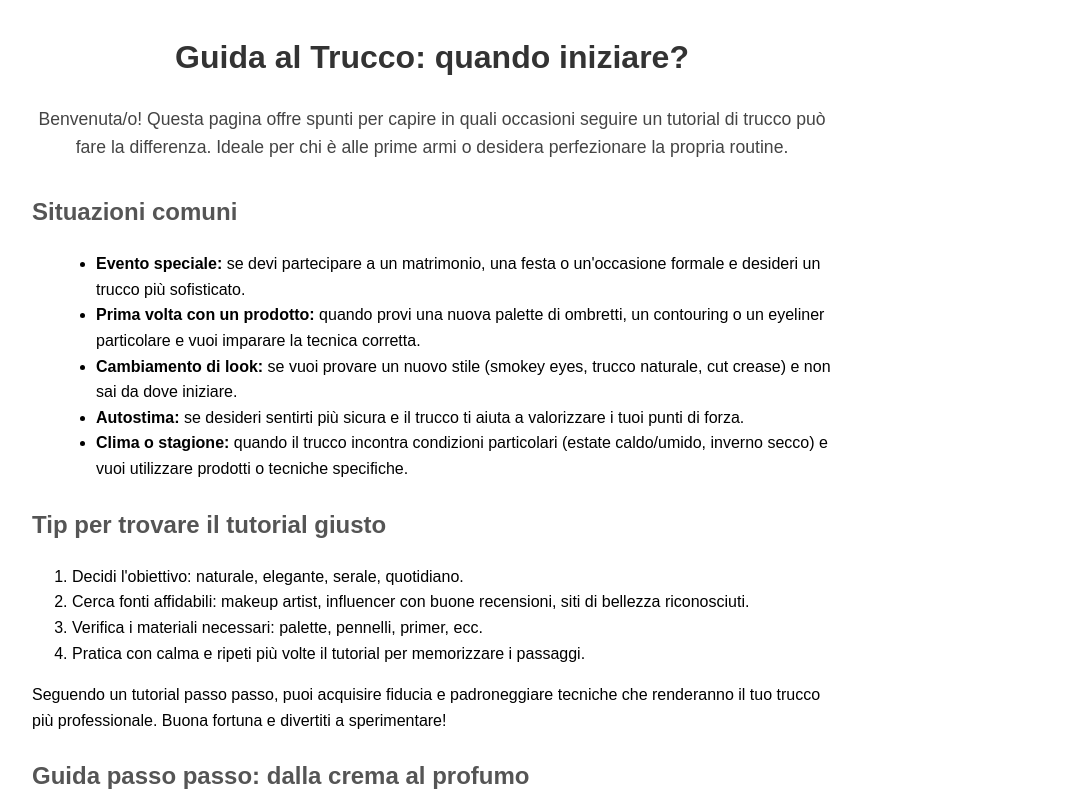
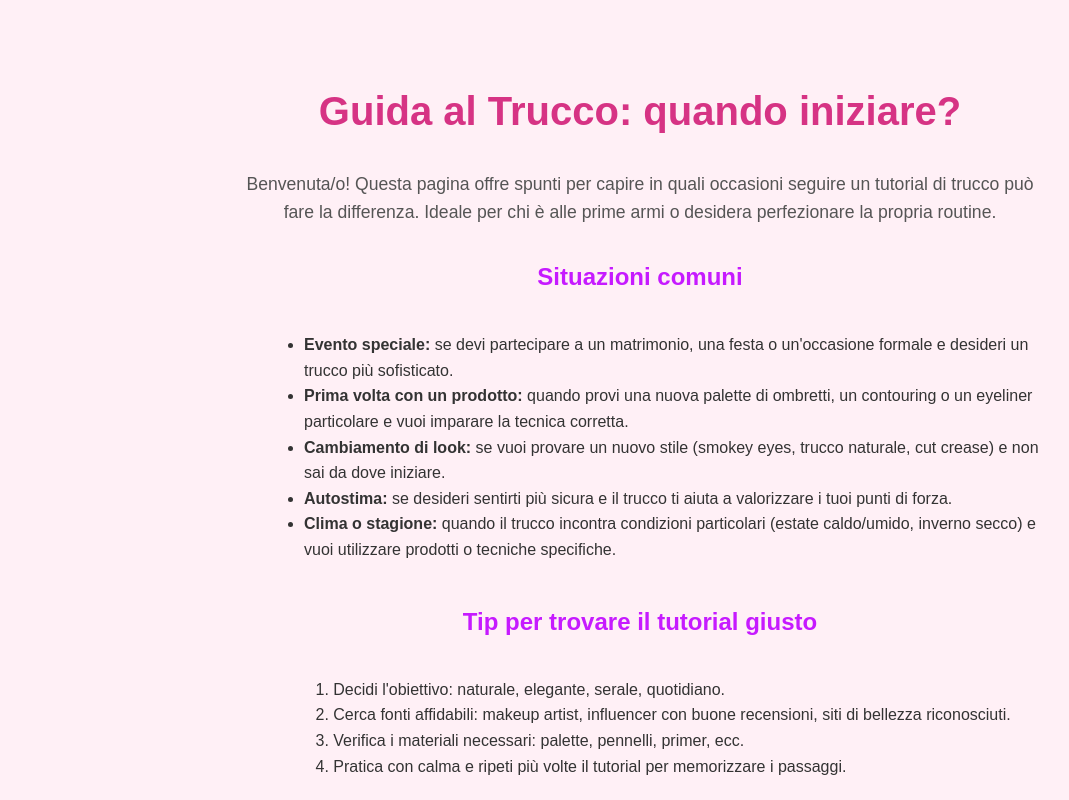
Before and after one commit to christinemariniello-bit/Christine-Atelier_beauty, a plain HTML site: page index.html in a window 1280 px wide. Shown: the top 800 px of the page, without its empty margins (0-1069 px from the left). Drawn offline with Linux system fonts and the light colour scheme.

Commit message:
ho messo il tutto centrale

```diff
--- a/index.html
+++ b/index.html
@@ -6,12 +6,16 @@
     <meta name="description" content="Scopri quando e perché seguire un tutorial trucco: consigli pratici per principianti e appassionate.">
     <title>Guida al Trucco – Christine Atelier</title>
     <style>
-        body { font-family: Arial, sans-serif; line-height: 1.6; margin: 2rem; max-width: 800px; }
+        body { font-family: Arial, sans-serif; line-height: 1.6; margin: 2rem auto; max-width: 800px; text-align: center; background-color: #fff0f6; color: #333; }
         header { text-align: center; margin-bottom: 2rem; }
-        h1 { color: #333; font-size: 2rem; }
-        h2 { color: #555; margin-top: 1.5rem; }
-        ul { margin-left: 1.5rem; }
-        p.intro { font-size: 1.1rem; color: #444; }
+        h1 { color: #d63384; font-size: 2.5rem; }
+        h2 { color: #c61aff; margin-top: 1.5rem; }
+        ul { margin-left: 1.5rem; text-align: left; display: inline-block; }
+        ol { margin-left: 1.5rem; text-align: left; display: inline-block; }
+        p.intro { font-size: 1.1rem; color: #555; }
+        a { color: #d63384; text-decoration: none; }
+        a:hover { text-decoration: underline; }
+        body::before { content: ""; display: block; height: 20px; }
     </style>
 </head>
 <body>
```
